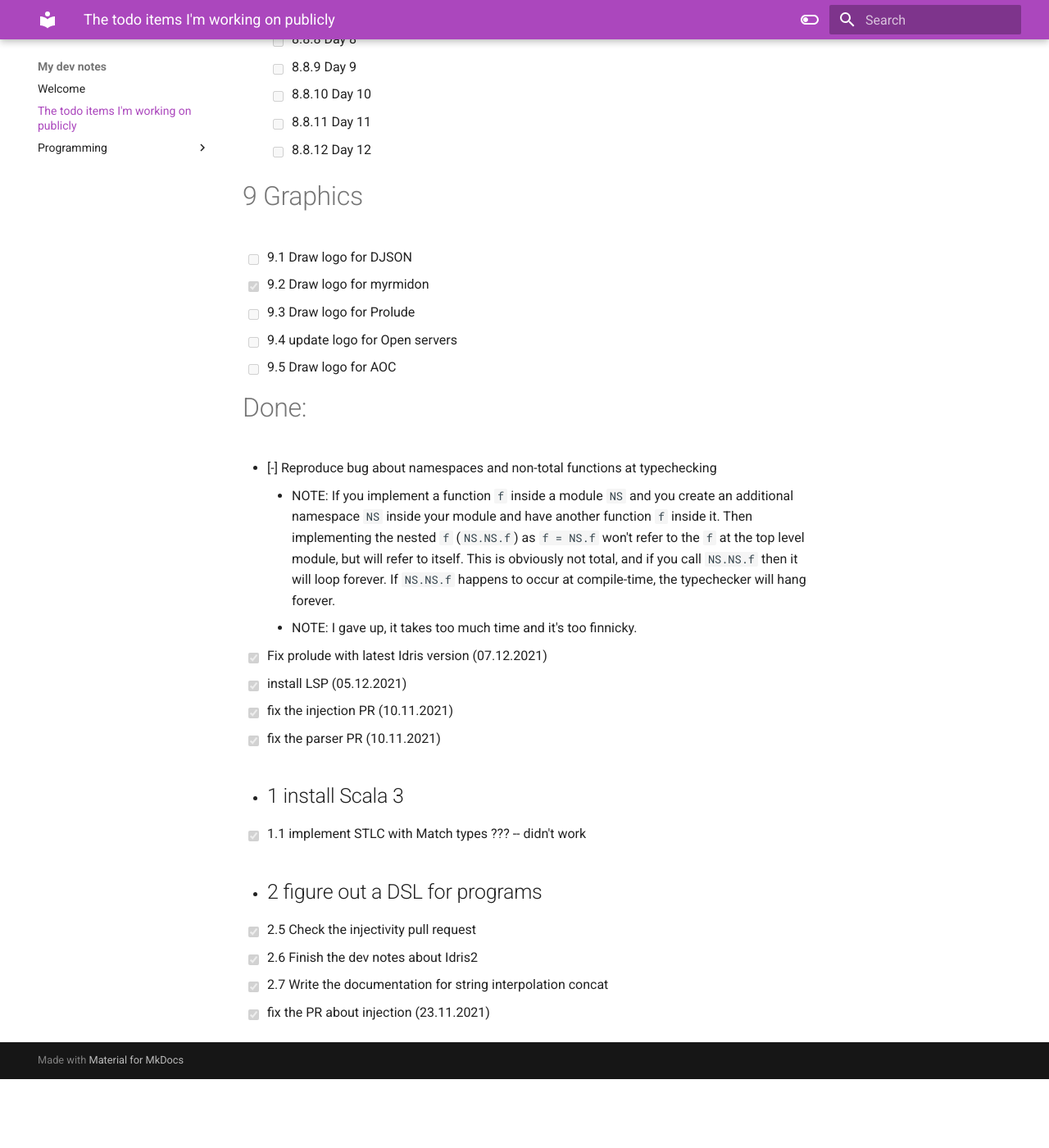
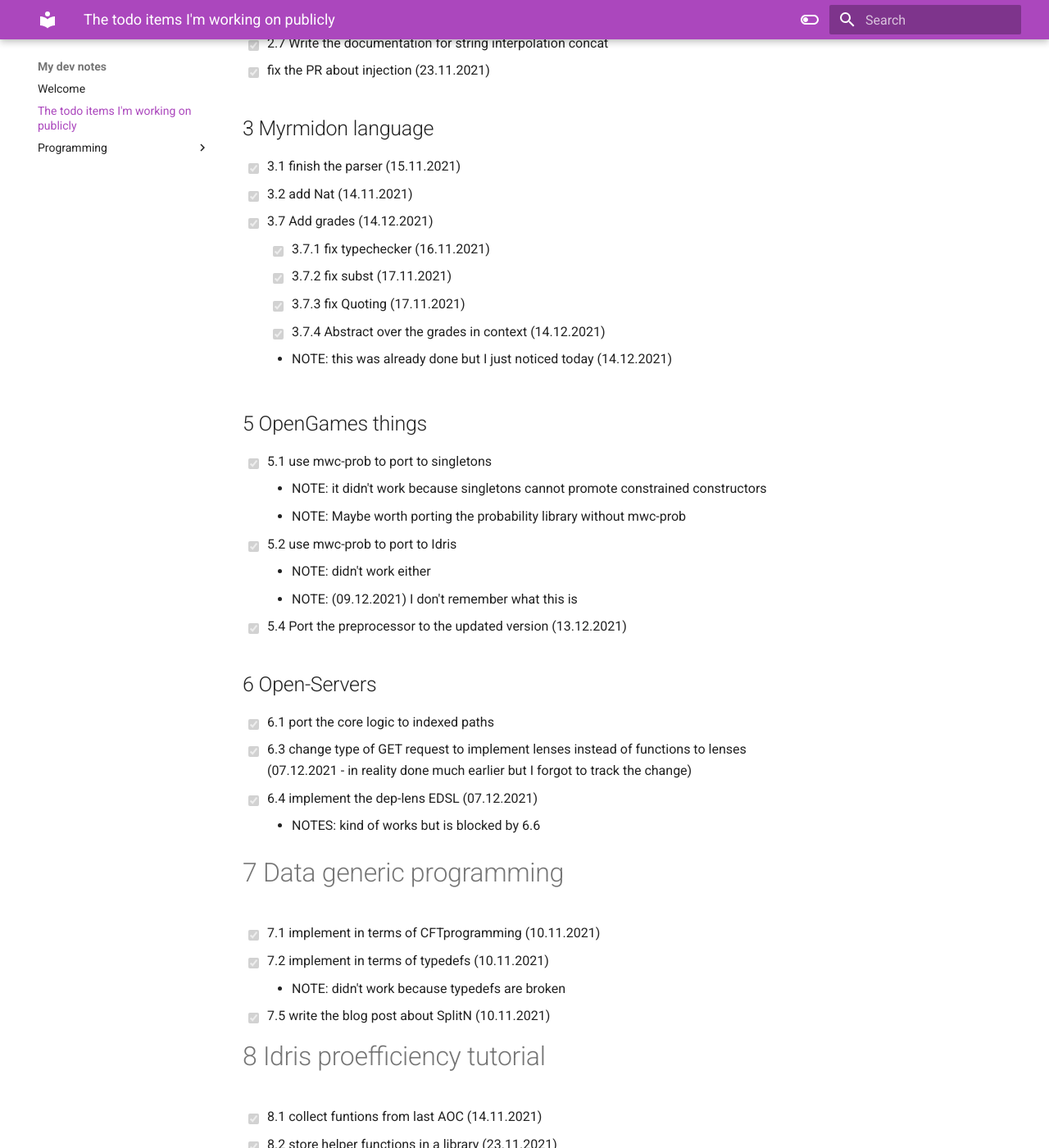
Before and after one commit to andrevidela/dev-notes, an MkDocs documentation site: the page built from docs/TASKS.md, in a window 1280 px wide and 1400 px high, scrolled down 4951 px. Shown: the whole window at 82% size. Built offline with MkDocs 1.6.1 and Material for MkDocs 9.7.7, drawn with Linux system fonts in a browser that asks for light colours; before the commit the page ends 6267 px from its top, so only the background shows below that; some of the changed text lies outside the part shown.

Commit message:
move completed items down the list of done items

```diff
--- a/docs/TASKS.md
+++ b/docs/TASKS.md
@@ -152,12 +123,13 @@
 
 # 9 Graphics
   - [ ] 9.1 Draw logo for DJSON
-  - [x] 9.2 Draw logo for myrmidon
   - [ ] 9.3 Draw logo for Prolude
   - [ ] 9.4 update logo for Open servers
   - [ ] 9.5 Draw logo for AOC
 
 # Done:
+
+## Mailbox
  - [-] Reproduce bug about namespaces and non-total functions at typechecking
      - NOTE: If you implement a function `f` inside a module `NS` and you create
        an additional namespace `NS` inside your module and have another function `f`
@@ -171,10 +143,52 @@
  - [x] install LSP (05.12.2021)
  - [x] fix the injection PR (10.11.2021)
  - [x] fix the parser PR (10.11.2021)
- - ## 1 install Scala 3
+ ## 1 install Scala 3
    - [x] 1.1 implement STLC with Match types ??? -- didn't work
- - ## 2 figure out a DSL for programs
+ ## 2 figure out a DSL for programs
    - [x] 2.5 Check the injectivity pull request
    - [x] 2.6 Finish the dev notes about Idris2
    - [x] 2.7 Write the documentation for string interpolation concat
  - [x] fix the PR about injection (23.11.2021)
+
+
+## 3 Myrmidon language
+  - [x] 3.1 finish the parser (15.11.2021)
+  - [x] 3.2 add Nat (14.11.2021)
+  - [x] 3.7 Add grades (14.12.2021)
+    - [x] 3.7.1 fix typechecker (16.11.2021)
+    - [x] 3.7.2 fix subst  (17.11.2021)
+    - [x] 3.7.3 fix Quoting  (17.11.2021)
+    - [x] 3.7.4 Abstract over the grades in context (14.12.2021)
+      - NOTE: this was already done but I just noticed today (14.12.2021)
+
+## 5 OpenGames things
+  - [x] 5.1 use mwc-prob to port to singletons
+      - NOTE: it didn't work because singletons cannot promote constrained constructors
+      - NOTE: Maybe worth porting the probability library without mwc-prob
+  - [x] 5.2 use mwc-prob to port to Idris
+      - NOTE: didn't work either
+      - NOTE: (09.12.2021) I don't remember what this is
+  - [x] 5.4 Port the preprocessor to the updated version (13.12.2021)
+## 6 Open-Servers
+  - [x] 6.1 port the core logic to indexed paths
+  - [x] 6.3 change type of GET request to implement lenses instead of functions to lenses (07.12.2021 - in reality done much earlier but I forgot to track the change)
+  - [x] 6.4 implement the dep-lens EDSL (07.12.2021)
+    - NOTES: kind of works but is blocked by 6.6
+
+# 7 Data generic programming
+  - [x] 7.1 implement in terms of CFTprogramming (10.11.2021)
+  - [x] 7.2 implement in terms of typedefs (10.11.2021)
+    - NOTE: didn't work because typedefs are broken
+  - [x] 7.5 write the blog post about SplitN (10.11.2021)
+
+# 8 Idris proefficiency tutorial
+  - [x] 8.1 collect funtions from last AOC (14.11.2021)
+  - [x] 8.2 store helper functions in a library (23.11.2021)
+    - [x] 8.2.1 queues and zippers (16.11.2021)
+    - [x] 8.2.2 n-dimensional spaces (23.11.2021)
+    - [x] 8.2.3 binary manipulation (23.11.2021)
+    - [x] 8.2.4 Cryptography (23.11.2021)
+
+# 9 Graphics
+  - [x] 9.2 Draw logo for myrmidon
```
Also changed, not shown: other parts of docs/TASKS.md (+0 -29 lines).
